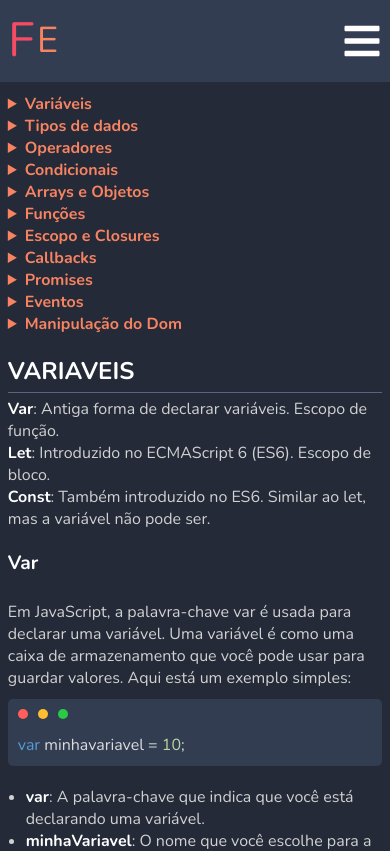
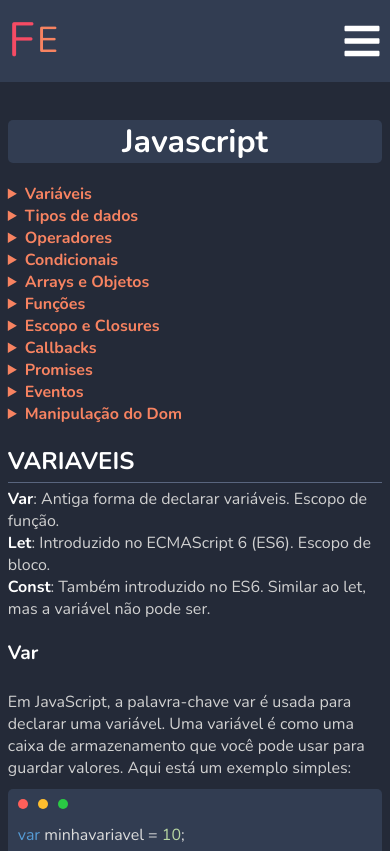
Before and after one commit to lucasalves77/Blog-Frontend, a React (Vite) app: page /javascript in a window 390 px wide. Shown: the top 851 px of the page. Built offline with nearby package versions, Linux system fonts and the light colour scheme.

Commit message:
ultimo commit

```diff
--- a/src/index.css
+++ b/src/index.css
@@ -68,7 +68,12 @@ footer p{
   color:white;
 }
 
+@media (max-width: 550px){
 
+  h1{
+    margin-top: 120px;
+  }
+}
 
 html{
   scroll-behavior: smooth;
--- a/src/routes/Javascript.css
+++ b/src/routes/Javascript.css
@@ -85,3 +85,8 @@ details a:hover{
   color: rgb(209, 209, 209);
   margin-top: 25px;
 }
+
+@media (max-width: 550px){
+
+
+}
```
